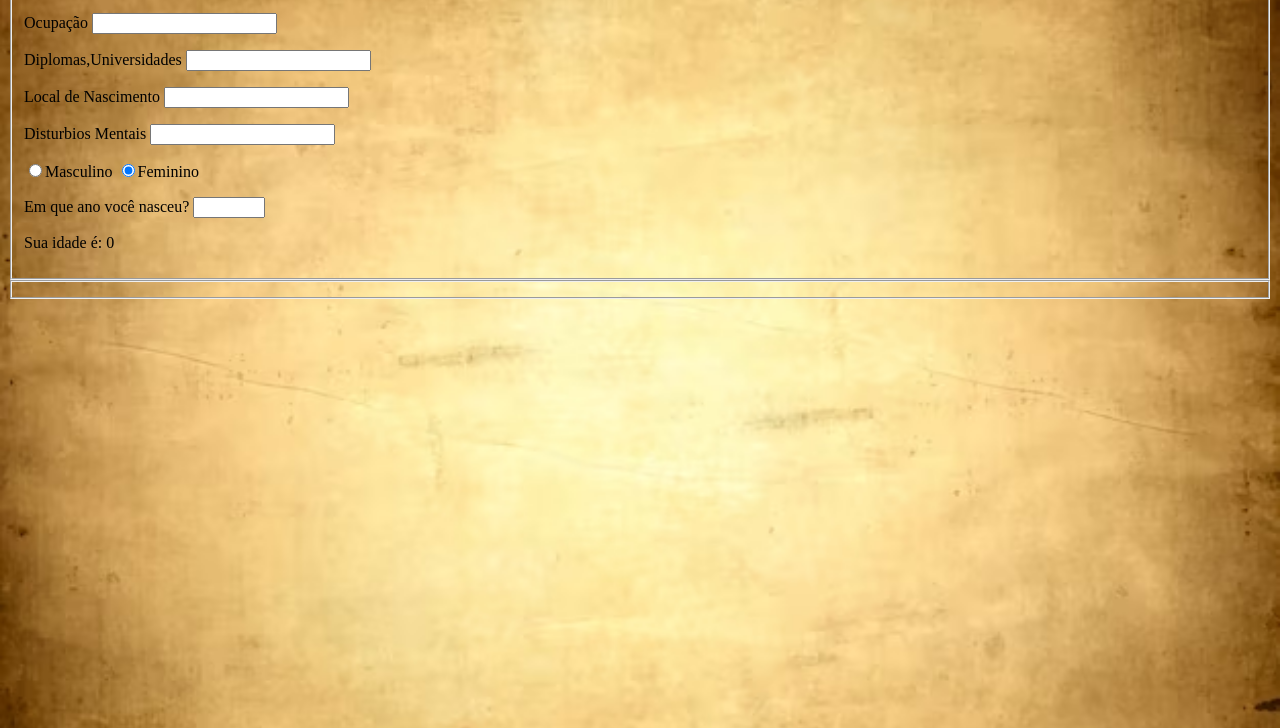
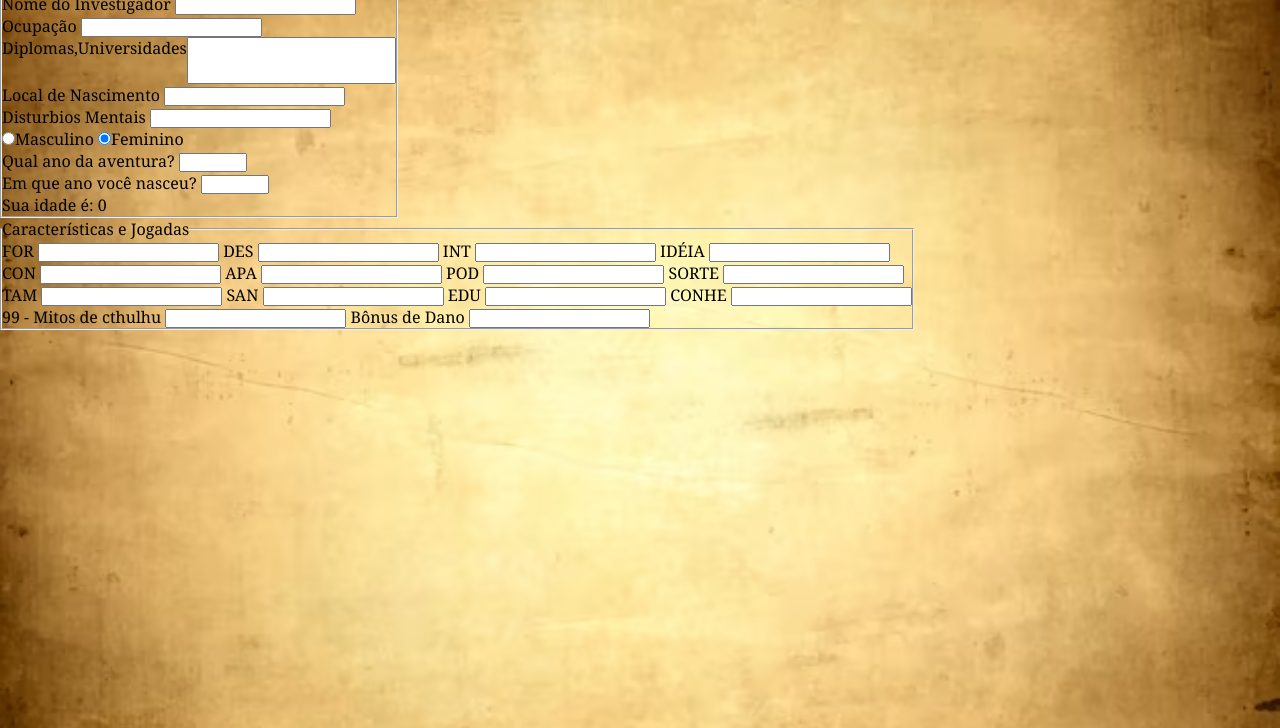
Before and after one commit to RogerDrese/projeto-ficha, a plain HTML site: page ficha.html in a window 1280 px wide. Shown: the part 72-800 px from the top of the page. Drawn offline with Linux system fonts and the light colour scheme.

Commit message:
cajo add

```diff
--- a/ficha.css
+++ b/ficha.css
@@ -1,8 +1,36 @@
 @charset "UTF 8";
 
+* {
+    margin: 0;
+    padding: 0;
+}
+
+html, body{
+    font-family: Cambria, Cochin, Georgia, Times, 'Times New Roman', serif;
+}
+h1 {
+    text-align: center;
+    text-shadow: 1px 1px 0px rgba(0, 0, 0, 0.738);
+}
+
 body{
-    background: url(fundo-abstrato-com-desenho-de-papel-vintage_1048-14629.avif) no-repeat top center;
-    background-size: cover;
-    background-attachment: fixed;
+    background-image: url(fundo-abstrato-com-desenho-de-papel-vintage_1048-14629.avif);
+    width: 100vw;
+    height: 100vh;
+    background-repeat: no-repeat;
+    background-size:cover;
+}
 
+fieldset {
+    display: inline-block; /* Exibe os fieldsets em linha */
+    vertical-align: top; /* Alinha-os ao topo */
 }
+p#pidip {
+    display: flex;
+    flex-direction: row;
+    align-items: flex-start;
+}
+
+textarea#idip{
+    resize: none;
+}
--- a/ficha.html
+++ b/ficha.html
@@ -7,12 +7,10 @@
     <title>Ficha</title>
 </head>
 <body>
+    <h1>Ficha de K2lu 1920.</h1>
     <form action="cadastro.php" method="get" autocomplete="off" >
-
-
-
     </form>
-    <fieldset id="1920">
+    <fieldset id="infobasica">
         <legend>1920</legend>
         <p>
             <label for="inome">Nome do Investigador</label>
@@ -22,9 +20,9 @@
             <label for="iocup">Ocupação</label>
             <input type="text" name="ocup" id="iocup"  required >
         </p>
-        <p>
-            <label for="idip">Diplomas,Universidades</label>
-            <input type="text" name="dip" id="idip" autocomplete="off"  required >
+        <p id="pidip">
+            <label  for="idip">Diplomas,Universidades</label>
+            <textarea name="dip" id="idip" cols="24" rows="3" maxlength="78"></textarea>
         </p>
         <p>
             <label for="iln">Local de Nascimento</label>
@@ -38,10 +36,14 @@
             <input type="radio" name="sexo" id="isxmas" value="M"><label for="isxmas">Masculino</label>
             <input type="radio" name="sexo" id="isxfem" value="F" checked><label for="isxfem">Feminino</label>
         </p>
+        <p><label for="iaano">Qual ano da aventura?</label>
+            <input type="number" name="aano" id="iaano" min="0" max="2024" >
+        </p>
         <p>
             <label for="iano"> Em que ano você nasceu?
             </label>
-            <input type="number" name="ano" id="iano" min="1000" max="2024" oninput="calcIdade()">
+            <input type="number" name="ano" id="iano" min="0" max="2024" oninput="calcIdade()">
+
         </p>
         <p>
             <label for="iidade">Sua idade é:</label>
@@ -50,12 +52,61 @@
 
     </fieldset>
     <fieldset id="carjo">
+        <legend>Características e Jogadas</legend>
+        <p>
+            <label for="ifor">FOR</label>
+            <input type="number" name="for" id="ifor"  autocomplete="off">
+
+
+            <label for="ides">DES</label>
+            <input type="number" name="des" id="ides"  autocomplete="off">
+
+            <label for="iint">INT</label>
+            <input type="number" name="int" id="iint" autocomplete="off">
+
+            <label for="ideia">IDÉIA</label>
+            <input type="number" name="ideia" id="ideia"  autocomplete="off">
+        </p>
+        <p>
+            <label for="icon">CON</label>
+            <input type="number" name="con" id="icon" autocomplete="off">
+
+            <label for="iapa">APA</label>
+            <input type="number" name="apa" id="iapa" autocomplete="off">
+
+            <label for="ipod">POD</label>
+            <input type="number" name="pod" id="ipod" autocomplete="off">
+
+            <label for="isorte">SORTE</label>
+            <input type="number" name="sorte" id="isorte" autocomplete="off">
+        </p>
+
+        <p>
+            <label for="itam">TAM</label>
+            <input type="number" name="tam" id="itam" autocomplete="off">
+
+            <label for="isan">SAN</label>
+            <input type="number" name="san" id="isan" autocomplete="off">
+
+            <label for="iedu">EDU</label>
+            <input type="number" name="edu" id="iedu" autocomplete="off">
+
+            <label for="iconh">CONHE</label>
+            <input type="number" name="conh" id="iconh" autocomplete="off">
+        </p>
+
+        <p>
+            <label for="imict">99 - Mitos de cthulhu</label>
+            <input type="number" name="mict" id="imict" autocomplete="off">
+
+            <label for="ibdd">Bônus de Dano</label>
+            <input type="number" name="bdd" id="ibdd" autocomplete="off">
+        </p>
 
     </fieldset>
     <script>
         function calcIdade() {
-            let atual = new Date().getFullYear()
-            iidade.innerHTML = Number(atual) - Number(iano.value)
+            iidade.innerHTML = Number(iaano.value) - Number(iano.value)
         }
     </script>
 </body>
--- a/index.css
+++ /dev/null
@@ -1,47 +0,0 @@
-@charset "UTF 8";
-
-* {
-    margin: 0px;
-    padding: 0px;
-    font-family: fantasy;
-}
-
-::-webkit-scrollbar {
-    width: 0px;
-    height: 0px;
-}
-
-html, body {
-    height: 100vh;
-    width: 100vw;
-}
-
-
-h1 {
-    text-align: center;
-}
-main{
-    position: relative;
-    height: 100vh;
-}
-
-section#folha {
-    position: relative;
-    top: 50%;
-    left: 50%;
-    transform: translate(-50%, -50%);
-    border-radius: 50px;
-}
-
-iframe#ficha {
-    background-color:  #ac6b2a;
-
-    position: relative;
-    top: 150px;
-    right: 18px;
-    left: 18px;
-    width: 900px;
-    height: 800px;
-
-
-}
```
Also changed, not shown: index.html (deleted, +0 -20 lines).
